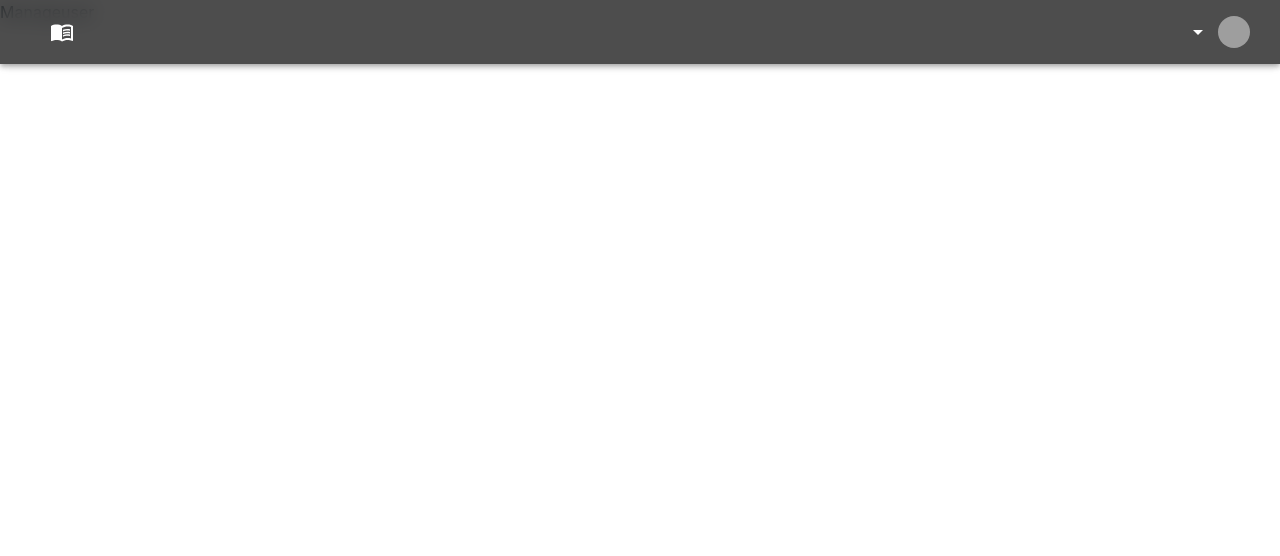
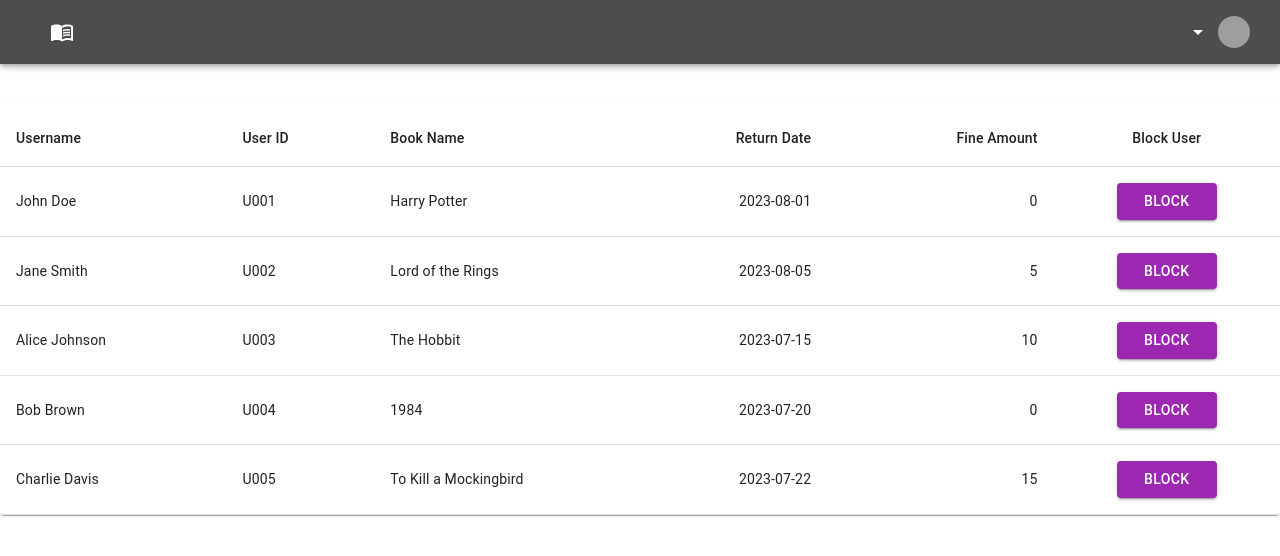
Before and after one commit to Nikitha-Pillai/internship-project, a React (Vite) app: page /manageuser in a window 1280 px wide. Shown: the top 556 px of the page. Built offline with nearby package versions, Linux system fonts and the light colour scheme; grey boxes are pictures that could not be loaded.

Commit message:
frontend of user details completed

```diff
--- a/package.json
+++ b/package.json
@@ -16,7 +16,8 @@
     "@mui/material": "^5.16.1",
     "react": "^18.3.1",
     "react-dom": "^18.3.1",
-    "react-router-dom": "^6.24.1"
+    "react-router-dom": "^6.24.1",
+    "react-virtuoso": "^4.7.12"
   },
   "devDependencies": {
     "@types/react": "^18.3.3",
--- a/src/component/Manageuser.jsx
+++ b/src/component/Manageuser.jsx
@@ -1,9 +1,87 @@
-import React from 'react'
+import React from 'react';
+import { Paper, Table, TableBody, TableCell, TableContainer, TableHead, TableRow, Button } from '@mui/material';
+
+const columns = [
+  { id: 'username', label: 'Username', minWidth: 170 },
+  { id: 'userid', label: 'User ID', minWidth: 100 },
+  { id: 'bookname', label: 'Book Name', minWidth: 170 },
+  { id: 'returnDate', label: 'Return Date', minWidth: 170, align: 'right' },
+  { id: 'fineAmount', label: 'Fine Amount', minWidth: 170, align: 'right', format: (value) => value.toLocaleString('en-US') },
+  { id: 'block', label: 'Block User', minWidth: 170, align: 'center' },
+];
+
+function createData(username, userid, bookname, returnDate, fineAmount) {
+  return { username, userid, bookname, returnDate, fineAmount };
+}
+
+const rows = [
+  createData('John Doe', 'U001', 'Harry Potter', '2023-08-01', 0),
+  createData('Jane Smith', 'U002', 'Lord of the Rings', '2023-08-05', 5),
+  createData('Alice Johnson', 'U003', 'The Hobbit', '2023-07-15', 10),
+  createData('Bob Brown', 'U004', '1984', '2023-07-20', 0),
+  createData('Charlie Davis', 'U005', 'To Kill a Mockingbird', '2023-07-22', 15),
+];
 
 const Manageuser = () => {
+  const handleBlockUser = (userid, fineAmount) => {
+    if (fineAmount !== 0) {
+      alert('Cannot block the user as the fine amount is not paid.');
+    } else {
+      // Implement delete logic here (simulate for demo)
+      console.log(`User with ID ${userid} blocked.`);
+      // Simulating delete action
+      const updatedRows = rows.filter(row => row.userid !== userid);
+      console.log('Updated rows:', updatedRows);
+    }
+  };
+
   return (
-    <div>Manageuser</div>
-  )
-}
+    <Paper sx={{ width: '100%', overflow: 'hidden', marginTop: '100px' }}>
+      <TableContainer sx={{ maxHeight: 440, marginTop: '10px' }}>
+        <Table stickyHeader aria-label="sticky table">
+          <TableHead>
+            <TableRow>
+              {columns.map((column) => (
+                <TableCell
+                  key={column.id}
+                  align={column.align}
+                  style={{ minWidth: column.minWidth }}
+                >
+                  {column.label}
+                </TableCell>
+              ))}
+            </TableRow>
+          </TableHead>
+          <TableBody>
+            {rows.map((row) => (
+              <TableRow hover role="checkbox" tabIndex={-1} key={row.userid}>
+                {columns.map((column) => {
+                  const value = row[column.id];
+                  return (
+                    <TableCell key={column.id} align={column.align}>
+                      {column.id === 'block' ? (
+                        <Button
+                          variant="contained"
+                          color="secondary"
+                          onClick={() => handleBlockUser(row.userid, row.fineAmount)}
+                        >
+                          Block
+                        </Button>
+                      ) : column.format && typeof value === 'number' ? (
+                        column.format(value)
+                      ) : (
+                        value
+                      )}
+                    </TableCell>
+                  );
+                })}
+              </TableRow>
+            ))}
+          </TableBody>
+        </Table>
+      </TableContainer>
+    </Paper>
+  );
+};
 
-export default Manageuser
+export default Manageuser;
```
Also changed, not shown: 1 other file (tests, documents, lock files or other folders).
